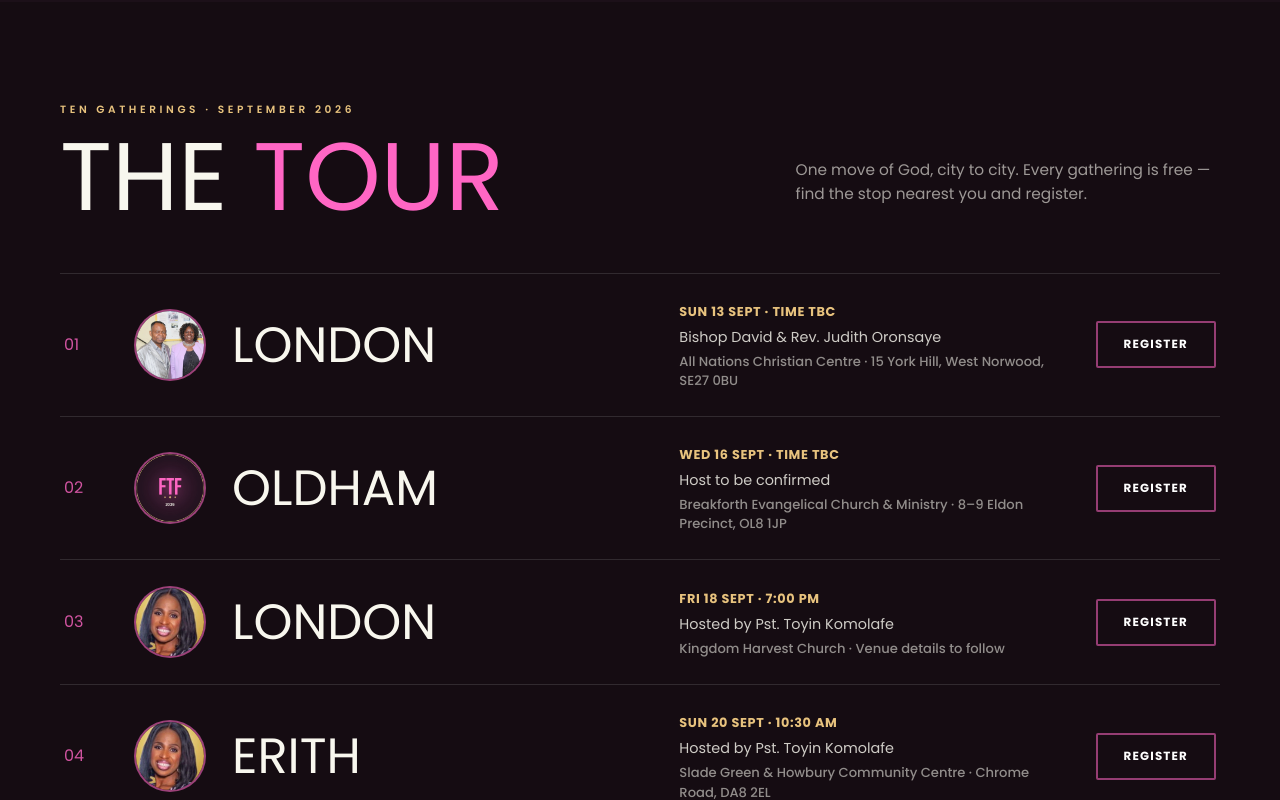
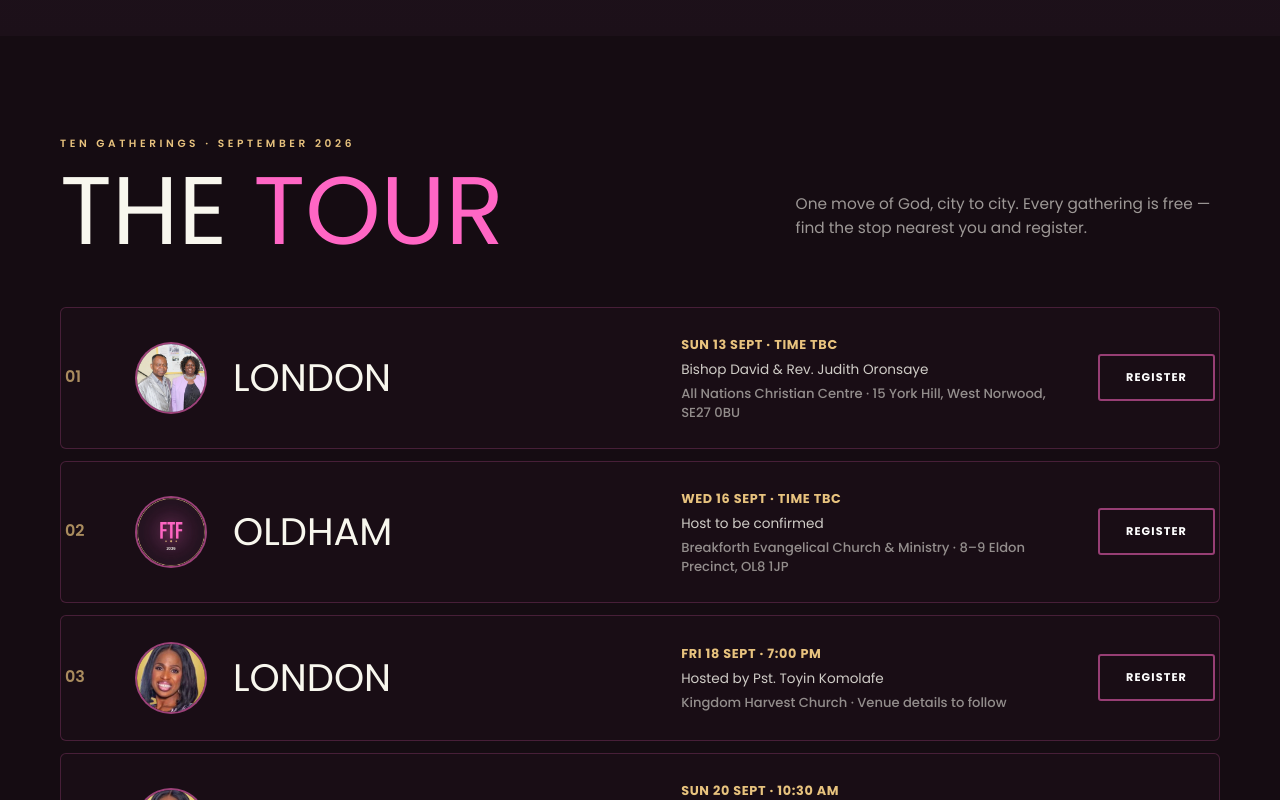
Before and after one commit to altitudeaico/freedomtofunction, a plain HTML site: page index.html in a window 1280 px wide. Shown: the part 2000-2800 px from the top of the page. Drawn offline with nearby package versions, Linux system fonts and the light colour scheme; a web font is replaced by a local one.

Commit message:
Hero size upgrade + card border styling + icon/divider CSS foundation

```diff
--- a/index.html
+++ b/index.html
@@ -79,6 +79,14 @@
   section[id]{scroll-margin-top:72px;}   /* keep anchored titles clear of the sticky header */
   .pink{color:var(--pink);}
 
+  /* Icons */
+  .icon{display:inline-block;width:20px;height:20px;vertical-align:middle;margin-right:6px;}
+  .icon svg{width:100%;height:100%;stroke:currentColor;stroke-width:1.5;fill:none;stroke-linecap:round;stroke-linejoin:round;}
+
+  /* Section dividers */
+  .divider{position:relative;text-align:center;margin:60px 0;height:1px;background:linear-gradient(90deg,transparent,rgba(255,102,196,.2),transparent);}
+  .divider::after{content:"◆";position:absolute;top:50%;left:50%;transform:translate(-50%,-50%);background:var(--ink);padding:0 8px;color:var(--gold);font-size:12px;}
+
   /* Buttons: full-width, large tap target on mobile */
   .cta{
     display:block;width:100%;text-align:center;
@@ -124,7 +132,7 @@
       linear-gradient(180deg,#1c1017 0%, var(--ink) 62%);}
   .hero::after{content:"";position:absolute;inset:0;background-image:url('https://images.leadconnectorhq.com/image/f_webp/q_80/r_768/u_https://assets.cdn.filesafe.space/jJlOnpzzHzzD2Jjo2TZv/media/684d6d4ef5cd585f3abbf5ea.jpeg');background-size:cover;background-position:center;opacity:.12;mix-blend-mode:luminosity;}
   .hero-grid{position:relative;z-index:2;display:grid;gap:30px;align-items:center;}
-  .hero h1{font-family:var(--display);text-transform:uppercase;line-height:.92;font-size:clamp(1.9rem,8.8vw,7rem);margin:0 0 14px;text-wrap:balance;}
+  .hero h1{font-family:var(--display);text-transform:uppercase;line-height:.85;font-size:clamp(2.8rem,11.2vw,8.2rem);margin:0 0 14px;text-wrap:balance;letter-spacing:-.02em;}
   .hero .datechip{display:inline-block;font-family:var(--body);font-weight:700;letter-spacing:.14em;text-transform:uppercase;font-size:.72rem;color:var(--gold);border:1px solid rgba(232,195,126,.45);padding:8px 14px;margin:0 0 16px;}
   .hero .lead{font-size:1rem;color:rgba(248,247,238,.82);margin:0 0 18px;max-width:34ch;}
   .hero .cities{display:flex;flex-wrap:wrap;gap:6px 16px;font-family:var(--body);font-weight:600;letter-spacing:.14em;text-transform:uppercase;font-size:.72rem;color:var(--gold);margin:0 0 24px;}
@@ -154,20 +162,20 @@
   .tour-head .sub{font-family:var(--body);color:rgba(248,247,238,.6);font-size:.96rem;max-width:44ch;}
 
   .stop{
-    display:grid;grid-template-columns:auto 1fr 56px;gap:2px 12px;align-items:center;
-    padding:18px 0;border-top:1px solid rgba(255,255,255,.12);
+    display:grid;grid-template-columns:auto 1fr auto;gap:12px;align-items:start;
+    padding:22px;margin:12px 0;border:1px solid rgba(255,102,196,.2);border-radius:6px;background:rgba(255,102,196,.02);transition:border-color .3s,background .3s;
   }
-  .stop:last-child{border-bottom:1px solid rgba(255,255,255,.12);}
-  .stop .num{grid-column:1;grid-row:1;font-family:var(--display);font-size:.9rem;color:var(--pink);opacity:.8;}
-  .stop .city{grid-column:2;grid-row:1;font-family:var(--display);text-transform:uppercase;line-height:.98;font-size:clamp(1.25rem,5.6vw,3.1rem);color:var(--cream);}
-  .stop .meta{grid-column:2 / -1;grid-row:2;font-family:var(--body);font-size:.9rem;color:rgba(248,247,238,.82);margin-top:6px;}
+  .stop:hover{border-color:rgba(255,102,196,.35);background:rgba(255,102,196,.06);}
+  .stop .num{grid-column:1;grid-row:1 / 3;grid-row:span 2;font-family:var(--display);font-size:.8rem;color:var(--gold);opacity:.7;font-weight:600;}
+  .stop .city{grid-column:2;grid-row:1;font-family:var(--display);text-transform:uppercase;line-height:.98;font-size:clamp(1.1rem,5vw,2.4rem);color:var(--cream);}
+  .stop .meta{grid-column:2;grid-row:2;font-family:var(--body);font-size:.85rem;color:rgba(248,247,238,.82);margin-top:4px;}
   .stop .meta .date{display:inline-block;font-weight:700;letter-spacing:.05em;text-transform:uppercase;color:var(--gold);font-size:.8rem;margin-bottom:4px;}
   .stop .meta .host{display:block;color:rgba(248,247,238,.55);font-size:.84rem;margin-top:3px;}
   .stop .meta .venue{display:block;font-weight:500;font-size:.82rem;color:rgba(248,247,238,.55);margin-top:4px;line-height:1.45;}
   .stop .go{
-    grid-column:2;grid-row:3;justify-self:start;margin-top:12px;min-height:44px;
-    font-family:var(--body);font-weight:700;text-transform:uppercase;letter-spacing:.1em;font-size:.74rem;
-    color:#fff;background:var(--pink);border:0;border-radius:2px;padding:11px 26px;cursor:pointer;transition:transform .2s;
+    grid-column:3;grid-row:1;justify-self:end;min-height:42px;
+    font-family:var(--body);font-weight:700;text-transform:uppercase;letter-spacing:.1em;font-size:.7rem;
+    color:#fff;background:var(--pink);border:0;border-radius:3px;padding:10px 20px;cursor:pointer;transition:transform .2s,background .2s;white-space:nowrap;
   }
   .stop .go:active{transform:translateY(1px);}
 
```
